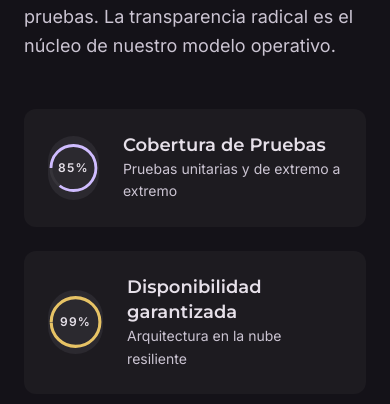
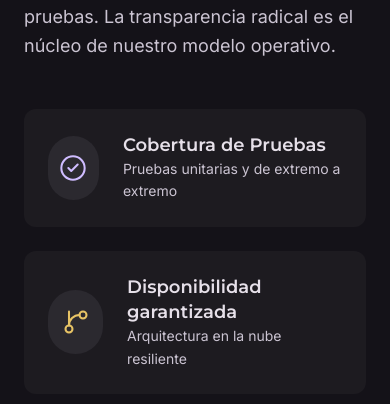
Before and after one commit to JoaquinPerrier/MS, a Next.js app: page /metodologia in a window 390 px wide. Shown: the part 2765-3169 px from the top of the page. Built offline with nearby package versions, Linux system fonts and the light colour scheme.

Commit message:
Changes on mobile views on other pages

```diff
--- a/app/metodologia/page.tsx
+++ b/app/metodologia/page.tsx
@@ -153,28 +153,8 @@ export default function MethodologyPage() {
             </p>
             <div className="flex flex-col gap-6 pt-4">
               <div className="bg-surface-container-low p-6 rounded-xl flex items-center gap-6 group hover:bg-surface-container transition-colors">
-                <div className="w-16 h-16 rounded-full bg-surface-container-high flex items-center justify-center relative overflow-hidden">
-                  <svg className="absolute inset-0 w-full h-full transform -rotate-90" viewBox="0 0 36 36">
-                    <path
-                      className="text-surface-variant"
-                      d="M18 2.0845 a 15.9155 15.9155 0 0 1 0 31.831 a 15.9155 15.9155 0 0 1 0 -31.831"
-                      fill="none"
-                      stroke="currentColor"
-                      strokeDasharray="100, 100"
-                      strokeWidth="2"
-                    />
-                    <path
-                      className="text-primary transition-all duration-1000 ease-out"
-                      d="M18 2.0845 a 15.9155 15.9155 0 0 1 0 31.831 a 15.9155 15.9155 0 0 1 0 -31.831"
-                      fill="none"
-                      stroke="currentColor"
-                      strokeDasharray="85, 100"
-                      strokeWidth="2"
-                    />
-                  </svg>
-                  <span className="font-label-caps text-label-caps text-on-surface relative z-10">
-                    85%
-                  </span>
+                <div className="w-16 h-16 rounded-full bg-surface-container-high flex items-center justify-center text-primary">
+                  <Icon name="check_circle" className="text-[28px]" />
                 </div>
                 <div>
                   <h4 className="font-headline-md text-headline-md text-on-surface text-[18px]">
@@ -186,28 +166,8 @@ export default function MethodologyPage() {
                 </div>
               </div>
               <div className="bg-surface-container-low p-6 rounded-xl flex items-center gap-6 group hover:bg-surface-container transition-colors">
-                <div className="w-16 h-16 rounded-full bg-surface-container-high flex items-center justify-center relative overflow-hidden">
-                  <svg className="absolute inset-0 w-full h-full transform -rotate-90" viewBox="0 0 36 36">
-                    <path
-                      className="text-surface-variant"
-                      d="M18 2.0845 a 15.9155 15.9155 0 0 1 0 31.831 a 15.9155 15.9155 0 0 1 0 -31.831"
-                      fill="none"
-                      stroke="currentColor"
-                      strokeDasharray="100, 100"
-                      strokeWidth="2"
-                    />
-                    <path
-                      className="text-tertiary transition-all duration-1000 ease-out"
-                      d="M18 2.0845 a 15.9155 15.9155 0 0 1 0 31.831 a 15.9155 15.9155 0 0 1 0 -31.831"
-                      fill="none"
-                      stroke="currentColor"
-                      strokeDasharray="99, 100"
-                      strokeWidth="2"
-                    />
-                  </svg>
-                  <span className="font-label-caps text-label-caps text-on-surface relative z-10">
-                    99%
-                  </span>
+                <div className="w-16 h-16 rounded-full bg-surface-container-high flex items-center justify-center text-tertiary">
+                  <Icon name="hub" className="text-[28px]" />
                 </div>
                 <div>
                   <h4 className="font-headline-md text-headline-md text-on-surface text-[18px]">
@@ -228,8 +188,11 @@ export default function MethodologyPage() {
               />
               <div className="absolute inset-0 bg-gradient-to-t from-surface-container-lowest via-transparent to-transparent" />
               <div className="absolute bottom-8 left-8 right-8 bg-surface/90 backdrop-blur-md rounded-xl p-6 shadow-2xl border border-white/5 transform translate-y-4 opacity-0 group-hover:translate-y-0 group-hover:opacity-100 transition-all duration-500">
-                <div className="flex justify-between items-end">
-                  <div>
+                <div className="flex items-center gap-4 min-w-0">
+                  <div className="w-12 h-12 shrink-0 rounded-full bg-primary/15 flex items-center justify-center text-primary">
+                    <Icon name="integration_instructions" className="text-[22px]" />
+                  </div>
+                  <div className="min-w-0">
                     <span className="font-label-caps text-label-caps text-primary block mb-2">
                       ITERACIÓN ACTUAL
                     </span>
@@ -237,15 +200,6 @@ export default function MethodologyPage() {
                       Fase 3: Integración de API
                     </span>
                   </div>
-                  <div className="text-right">
-                    <span className="font-label-caps text-label-caps text-on-surface-variant block mb-2">
-                      PROGRESO
-                    </span>
-                    <span className="font-headline-md text-headline-md text-on-surface">64%</span>
-                  </div>
-                </div>
-                <div className="w-full h-1 bg-surface-container-highest mt-4 rounded-full overflow-hidden">
-                  <div className="h-full bg-primary w-[64%] shadow-[0_0_10px_rgba(207,188,255,0.5)]" />
                 </div>
               </div>
             </div>
```
Also changed, not shown: app/servicios/page.tsx (+11 -54 lines).
